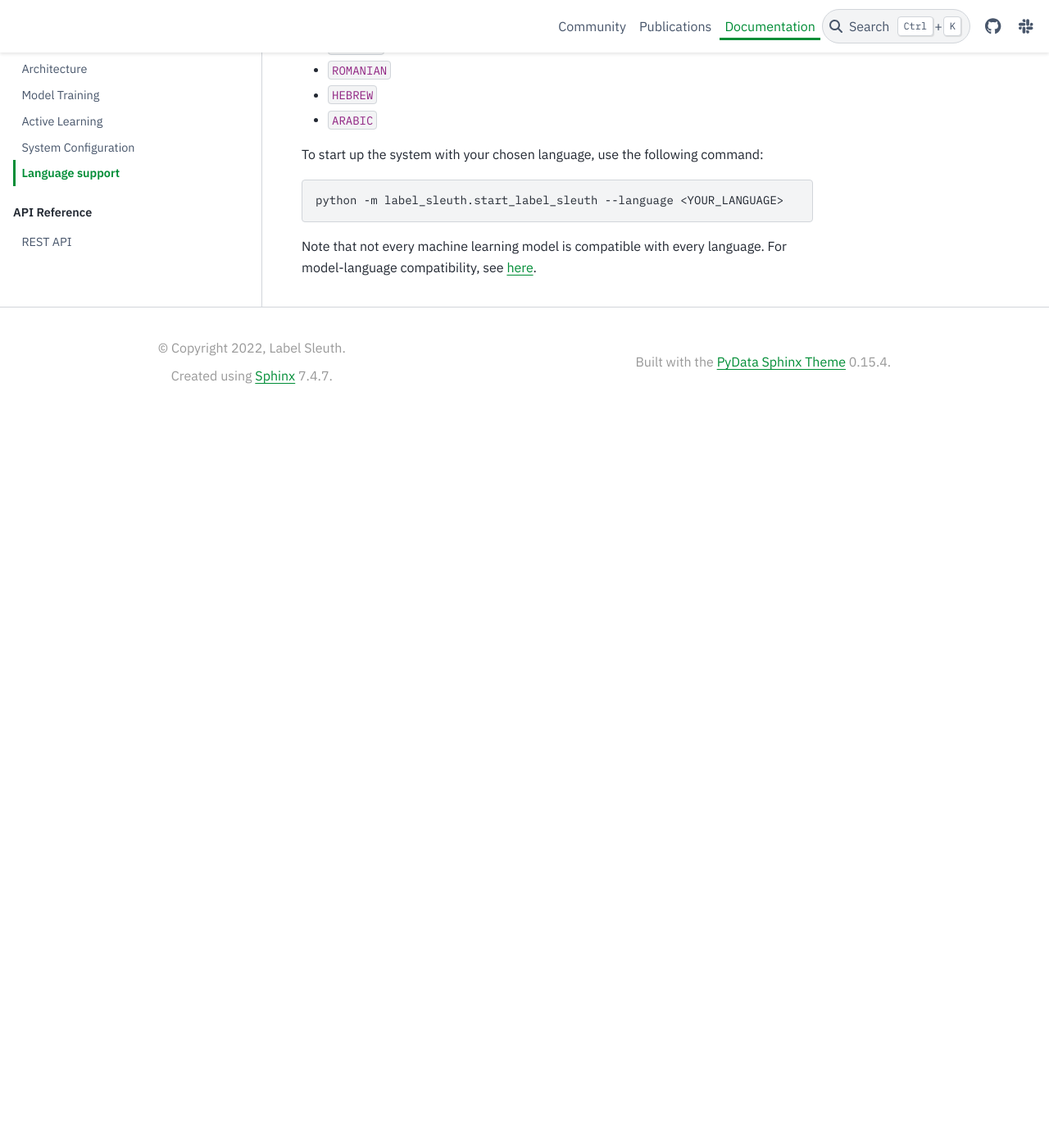
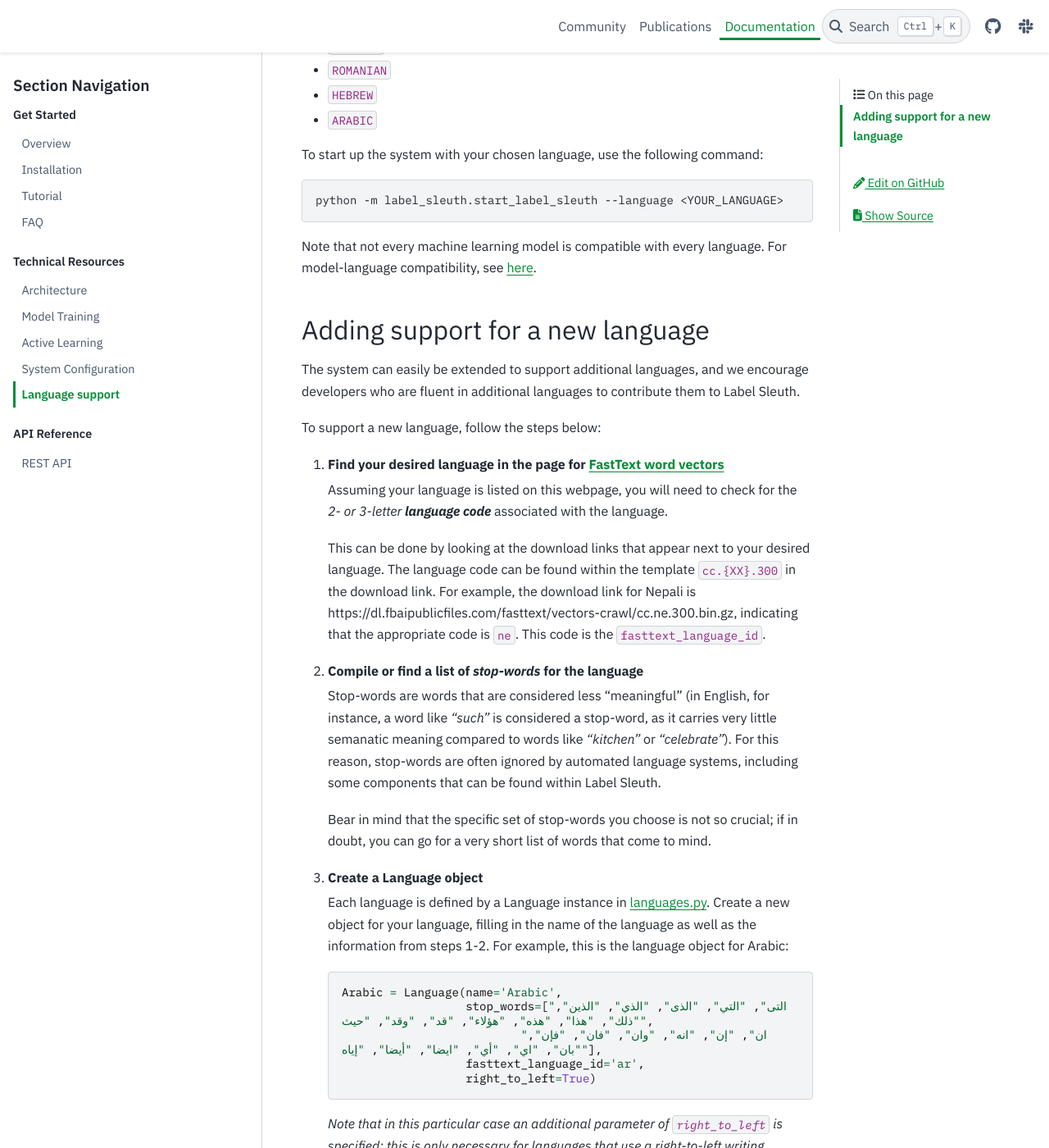
Before and after one commit to label-sleuth/label-sleuth.org, a Sphinx documentation site: the page built from docs/docs/dev/languages.md, in a window 1280 px wide and 1400 px high, scrolled down 270 px. Shown: the whole window at 82% size. Built offline with Sphinx 7.4.7 and the PyData theme 0.15.4, drawn with Linux system fonts in a browser that asks for light colours; before the commit the page ends 900 px from its top, so only the background shows below that; some of the changed text lies outside the part shown.

Commit message:
Update languages.md

````diff
--- a/docs/docs/dev/languages.md
+++ b/docs/docs/dev/languages.md
@@ -13,3 +13,47 @@ To start up the system with your chosen language, use the following command:
    ```
 
 Note that not every machine learning model is compatible with every language. For model-language compatibility, see [here](model_training.md#model-policies).
+
+
+### Adding support for a new language
+
+The system can easily be extended to support additional languages, and we encourage developers who are fluent in additional languages to contribute them to Label Sleuth.
+
+To support a new language, follow the steps below:
+
+1. **Find your desired language in the page for [FastText word vectors](https://fasttext.cc/docs/en/crawl-vectors.html)**
+
+    Assuming your language is listed on this webpage, you will need to check for the *2- or 3-letter **language code*** associated with the language.
+
+    This can be done by looking at the download links that appear next to your desired language. The language code can be found within the template `cc.{XX}.300` in the download link. For example, the download link for Nepali is https://dl.fbaipublicfiles.com/fasttext/vectors-crawl/cc.ne.300.bin.gz, indicating that the appropriate code is `ne`. This code is the `fasttext_language_id`.
+
+2. **Compile or find a list of *stop-words* for the language**
+
+    Stop-words are words that are considered less "meaningful" (in English, for instance, a word like *"such"* is considered a stop-word, as it carries very little semanatic meaning compared to words like *"kitchen"* or *"celebrate"*). For this reason, stop-words are often ignored by automated language systems, including some components that can be found within Label Sleuth.
+
+    Bear in mind that the specific set of stop-words you choose is not so crucial; if in doubt, you can go for a very short list of words that come to mind.
+
+
+3. **Create a Language object**
+
+    Each language is defined by a Language instance in [languages.py](https://github.com/label-sleuth/label-sleuth/blob/main/label_sleuth/models/core/languages.py). Create a new object for your language, filling in the name of the language as well as the information from steps 1-2. For example, this is the language object for Arabic:
+
+    ```python
+    Arabic = Language(name='Arabic',
+                      stop_words=["التى", "التي", "الذى", "الذي", "الذين", "ذلك", "هذا", "هذه", "هؤلاء", "قد", "وقد", "حيث",
+                              "ان", "إن", "انه", "وان", "فان", "فإن", "بان", "اي", "أي", "ايضا", "أيضا", "إياه"],
+                      fasttext_language_id='ar',
+                      right_to_left=True)
+     ```
+
+    *Note that in this particular case an additional parameter of `right_to_left` is specified; this is only necessary for languages that use a right-to-left writing direction.*
+
+4. **Add the object to the `Languages` class**
+
+    [languages.py](https://github.com/label-sleuth/label-sleuth/blob/main/label_sleuth/models/core/languages.py) also contains a `Languages` class which holds all the languages supported by the system. Simply add your newly-created language object to `Languages`.
+
+5. **Try it out**
+
+    All done! As specified on the top of this page, you can now start up Label Sleuth to use your chosen language, with `python -m label_sleuth.start_label_sleuth --language <YOUR_LANGUAGE>` (It may take a little longer to start up the system for the first time, as the system downloads the necessary files for this newly-added language).
+
+    Once Label Sleuth has started up using the chosen language, you can load documents in this language and work with the system as usual. Be sure to [open a pull request](https://github.com/label-sleuth/label-sleuth) so that fellow language speakers could use it!
````
